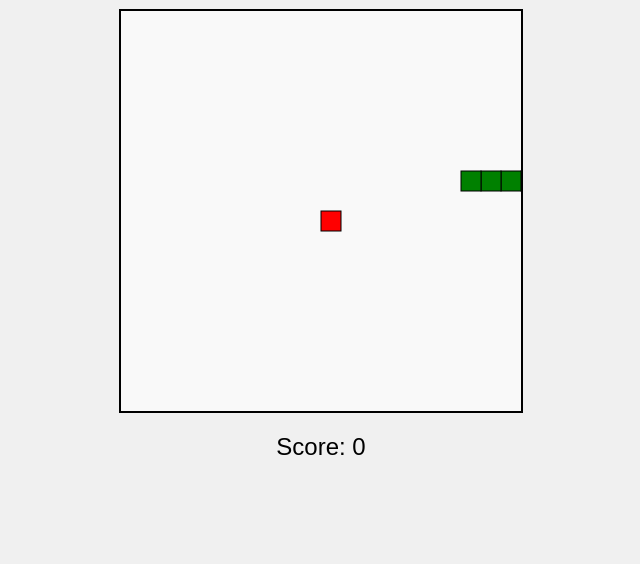
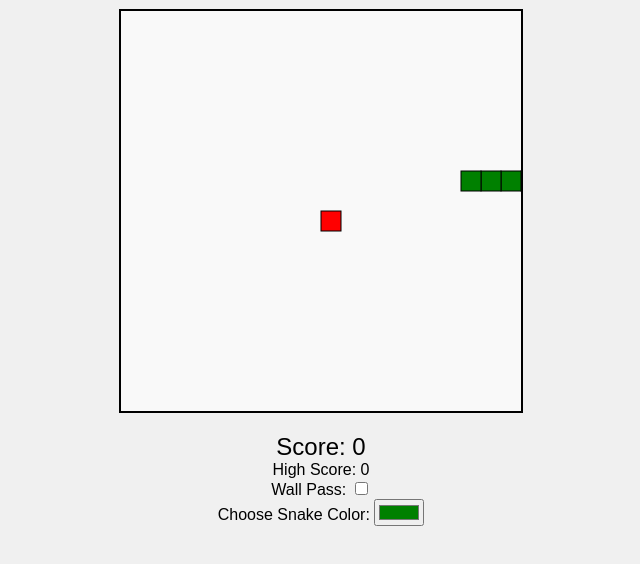
Before and after one commit to deep941/SNAKES-Game, a plain HTML site: page index.html in a window 1280 px wide. Shown: the part 78-642 px from the top of the page, without its empty margins (319-959 px from the left). Drawn offline with Linux system fonts and the light colour scheme.

Commit message:
Update index.html

```diff
--- a/index.html
+++ b/index.html
@@ -1,4 +1,3 @@
-<!-- index.html -->
 <!DOCTYPE html>
 <html lang="en">
 <head>
@@ -13,6 +12,15 @@
         <canvas id="gameCanvas"></canvas>
     </div>
     <div id="score">Score: 0</div>
+    <div id="highScore">High Score: 0</div>
+    <label>
+        Wall Pass:
+        <input type="checkbox" id="wallPassToggle">
+    </label>
+    <div>
+        <label for="snakeColor">Choose Snake Color: </label>
+        <input type="color" id="snakeColor" value="#008000">
+    </div>
     <script src="app.js"></script>
 </body>
 </html>
```
